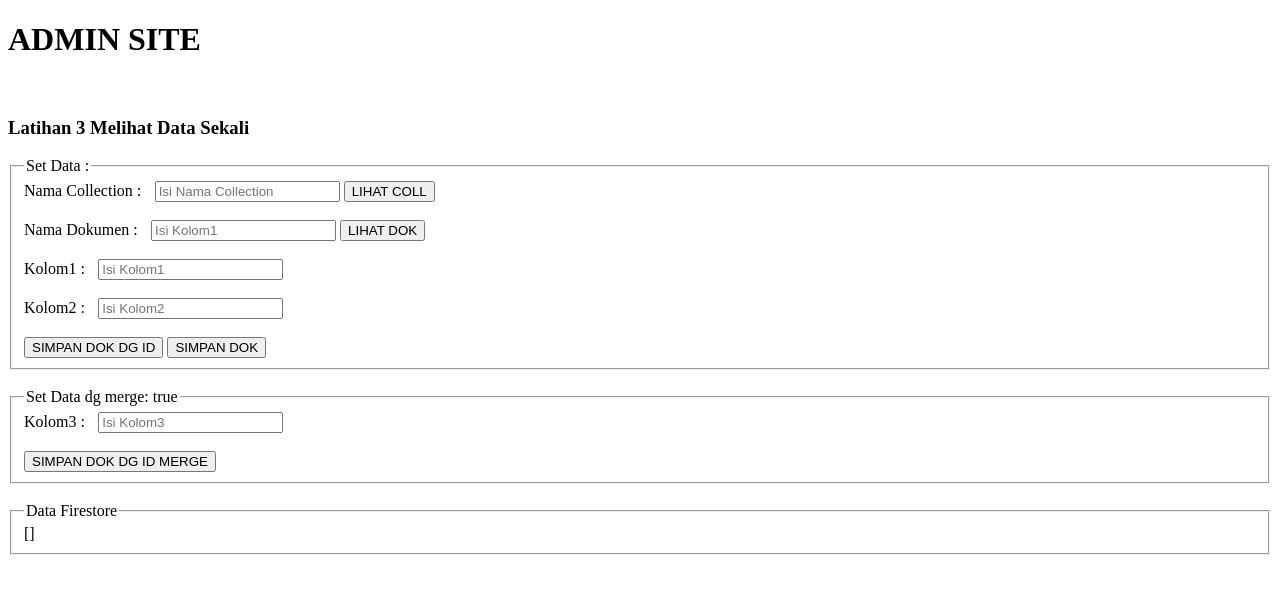
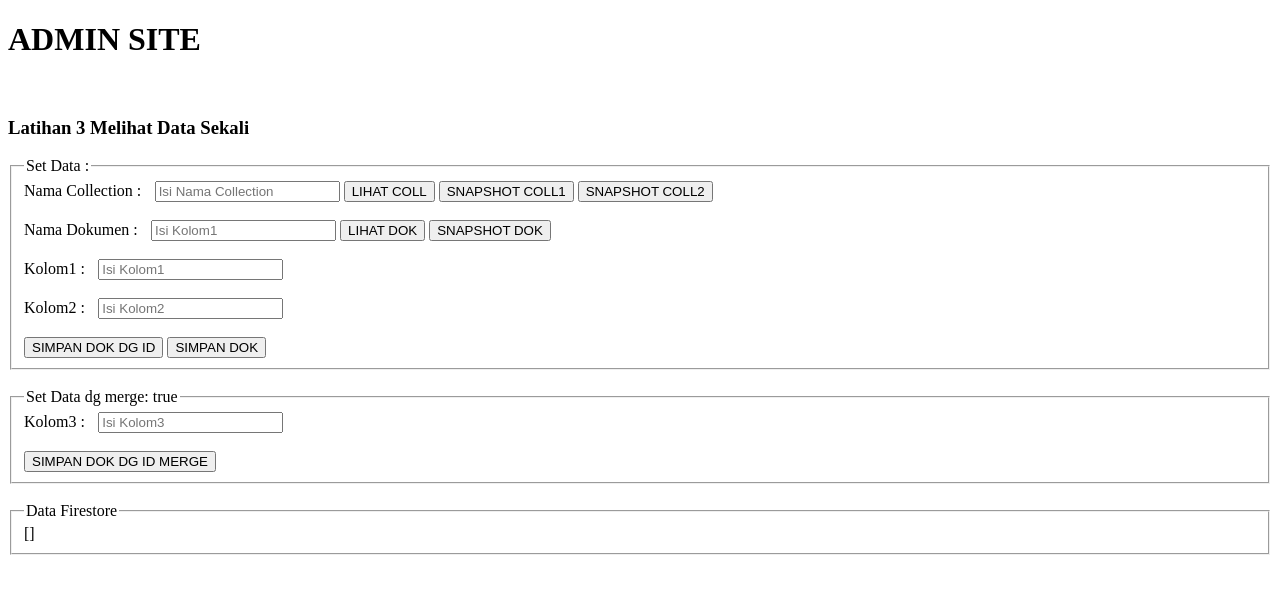
Before and after one commit to edycoleee/fire-crud, a React (Create React App) app in the folder admin-crud/: page / in a window 1280 px wide. Shown: the top 594 px of the page. Built offline with nearby package versions, Linux system fonts and the light colour scheme.

Commit message:
latihan3a

```diff
--- a/admin-crud/src/Latihan3.js
+++ b/admin-crud/src/Latihan3.js
@@ -2,10 +2,6 @@
 import React, { useState } from "react";
 //import firebase
 import { db } from "./firebase";
-
-//setting ini jika menggunakan emulator firestore
-//comment jika mau langsung koneksi ke cloud firebase
-//.settings({ host: "localhost:8080", ssl: false });
 
 function Latihan3() {
   //state
@@ -80,7 +76,7 @@ function Latihan3() {
 
   const getAllCol = () => {
     if (nmCollection === "") return console.log("Nama Koleksi Kosong");
-    console.log("Get All Data Collection", nmCollection);
+    console.log("Get Once All Data Collection", nmCollection);
     db.collection(nmCollection)
       .get()
       .then((firecol) => {
@@ -94,10 +90,70 @@ function Latihan3() {
       .catch((error) => console.error("Error Get Data :", error));
   };
 
+  const getAllColSnapshot = () => {
+    if (nmCollection === "") return console.log("Nama Koleksi Kosong");
+    console.log("Get Snapshot All Data Collection", nmCollection);
+    db.collection(nmCollection).onSnapshot((firecol) => {
+      const data = firecol.docs.map((doc) => ({
+        id: doc.id,
+        ...doc.data(),
+      }));
+      console.log("Get All Data Collection :", data);
+      setDataCollection(data);
+    });
+  };
+
+  const getAllColSnapshotPush = () => {
+    if (nmCollection === "") return console.log("Nama Koleksi Kosong");
+    console.log("Get Snapshot All Data Collection", nmCollection);
+    db.collection(nmCollection).onSnapshot((firecol) => {
+      let data = [];
+      firecol.forEach((doc) => {
+        data.push({
+          id: doc.id,
+          ...doc.data(),
+        });
+      });
+      console.log("Get All Data Collection :", data);
+      setDataCollection(data);
+    });
+  };
   const getDok = () => {
     if (nmCollection === "") return console.log("Nama Koleksi Kosong");
     if (nmDokumen === "") return console.log("Nama Dokumen Kosong");
-    console.log("Get Dokumen", nmDokumen);
+    console.log("Get Dokumen", nmCollection);
+    db.collection(nmCollection)
+      .doc(nmDokumen)
+      .get()
+      .then((doc) => {
+        if (doc.exists) {
+          console.log("Document data:", doc.data());
+          setDataCollection(doc.data());
+        } else {
+          // doc.data() will be undefined in this case
+          console.log("No such document!");
+        }
+      })
+      .catch((error) => {
+        console.log("Error getting document:", error);
+      });
+  };
+
+  const getDokSnapshot = () => {
+    if (nmCollection === "") return console.log("Nama Koleksi Kosong");
+    if (nmDokumen === "") return console.log("Nama Dokumen Kosong");
+    console.log("Get Dokumen", nmCollection);
+    db.collection(nmCollection)
+      .doc(nmDokumen)
+      .onSnapshot((doc) => {
+        if (doc.exists) {
+          console.log("Document data:", doc.data());
+          setDataCollection(doc.data());
+        } else {
+          // doc.data() will be undefined in this case
+          console.log("No such document!");
+        }
+      });
   };
 
   return (
@@ -113,7 +169,9 @@ function Latihan3() {
           placeholder="Isi Nama Collection"
           onChange={(e) => setNmCollection(e.target.value)}
         />{" "}
-        <button onClick={getAllCol}>LIHAT COLL</button>
+        <button onClick={getAllCol}>LIHAT COLL</button>{" "}
+        <button onClick={getAllColSnapshot}>SNAPSHOT COLL1</button>{" "}
+        <button onClick={getAllColSnapshotPush}>SNAPSHOT COLL2</button>
         <br></br>
         <br></br>
         <label htmlFor="nmDokumen">Nama Dokumen :</label>
@@ -124,8 +182,8 @@ function Latihan3() {
           placeholder="Isi Kolom1"
           onChange={(e) => setNmDokumen(e.target.value)}
         />{" "}
-        <button onClick={getDok}>LIHAT DOK</button>
-        <br></br>
+        <button onClick={getDok}>LIHAT DOK</button>{" "}
+        <button onClick={getDokSnapshot}>SNAPSHOT DOK</button> <br></br>
         <br></br>
         <label htmlFor="kolom1">Kolom1 :</label>
         <input
```
